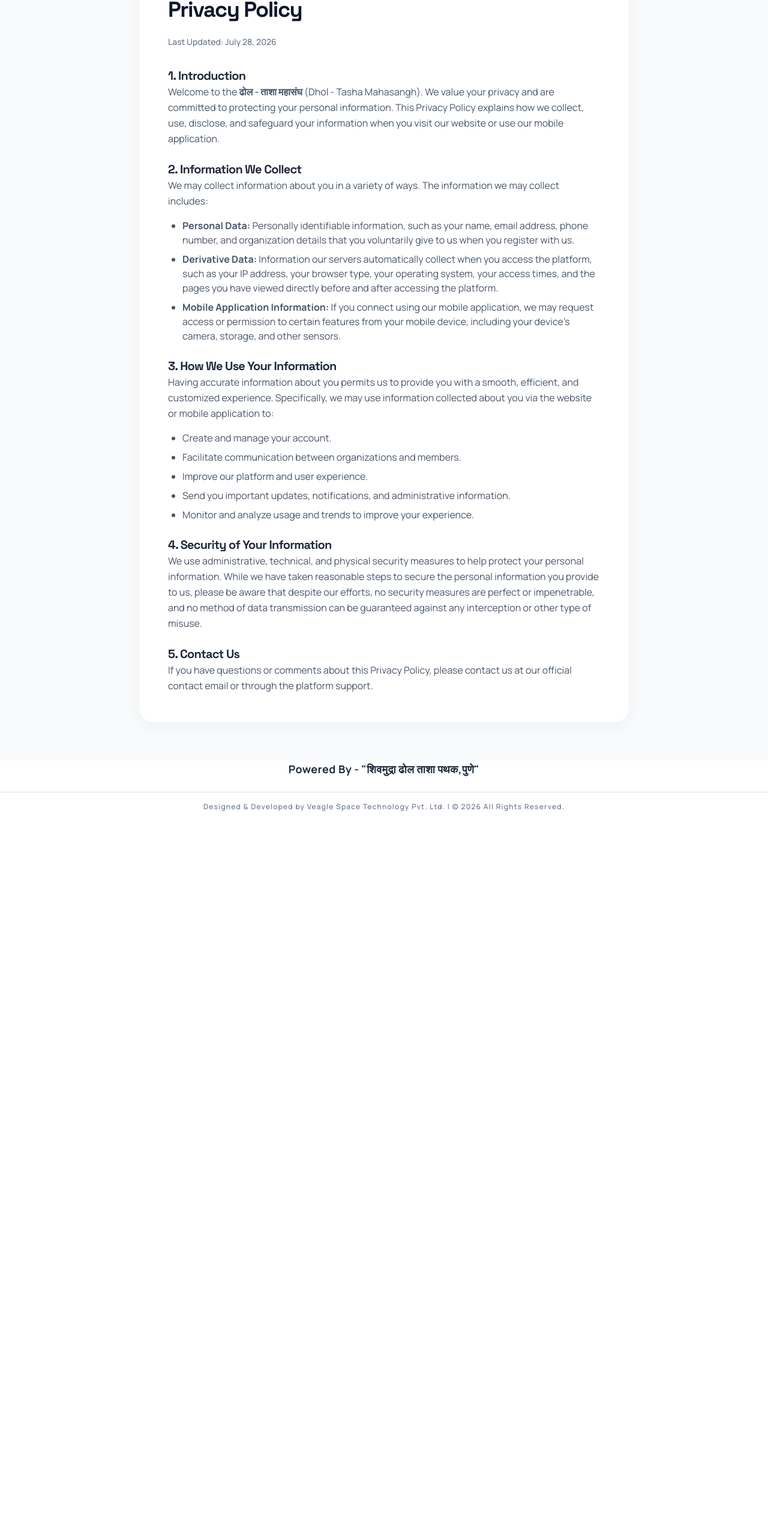
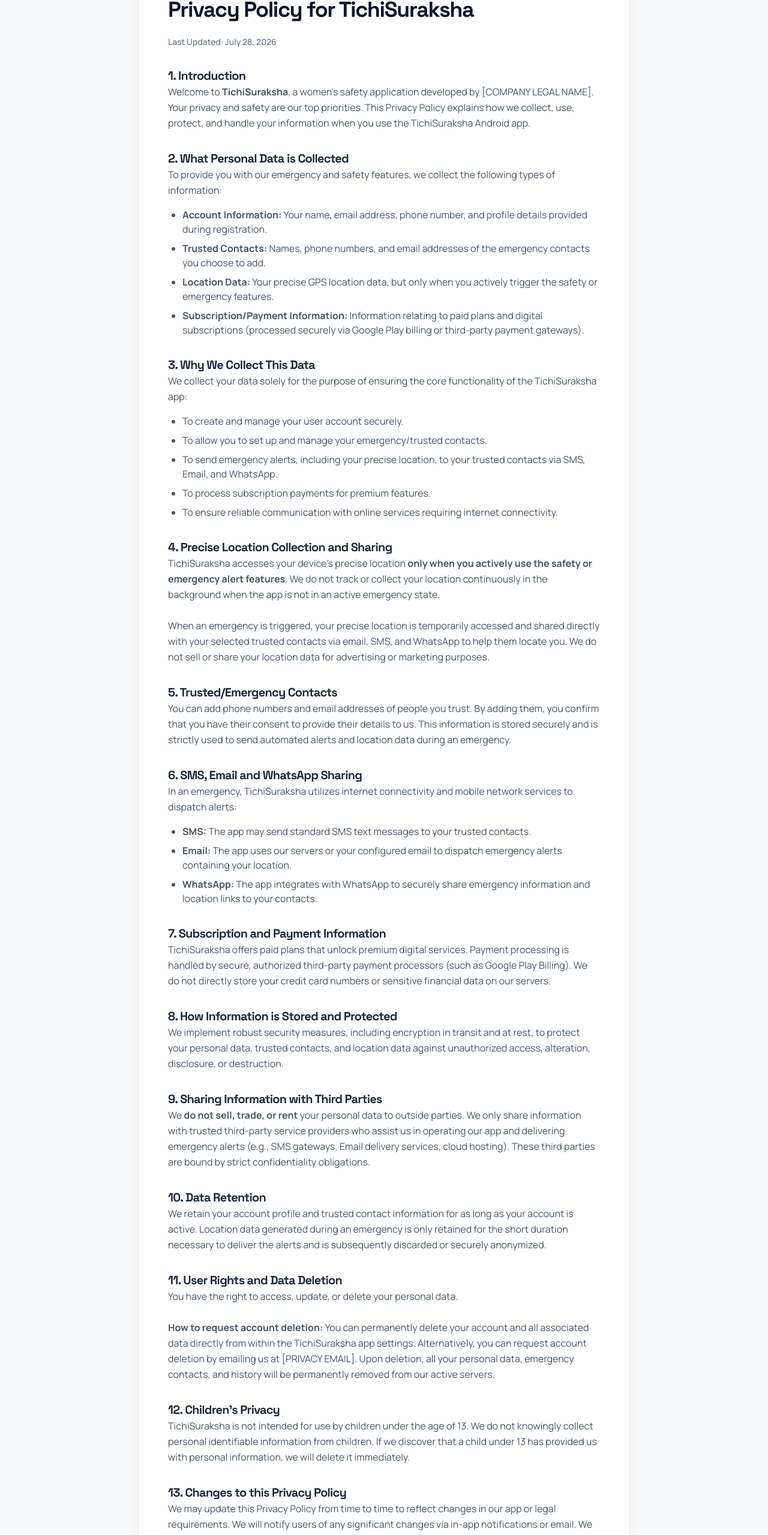
Before and after one commit to veaglespace-Tech/Org-safety, a Next.js app in the folder client/: page /privacy-policy in a window 1280 px wide. Shown: the part 204-2763 px from the top of the page at 60% size. Before the commit the page ends 1581 px from the top, so only its background shows below. Built offline with nearby package versions, Linux system fonts and the light colour scheme; no server answers.

Commit message:
privacy policy

```diff
--- a/client/app/privacy-policy/page.js
+++ b/client/app/privacy-policy/page.js
@@ -3,8 +3,8 @@
 import { ChevronLeft } from "lucide-react";
 
 export const metadata = {
-  title: "Privacy Policy | ढोल - ताशा महासंघ",
-  description: "Privacy Policy for the ढोल - ताशा महासंघ website and mobile application.",
+  title: "Privacy Policy | TichiSuraksha",
+  description: "Privacy Policy for the TichiSuraksha Android application.",
 };
 
 export default function PrivacyPolicyPage() {
@@ -23,65 +23,137 @@
 
         <div className="rounded-3xl bg-white p-8 shadow-[0_8px_30px_rgb(0,0,0,0.04)] dark:bg-slate-900 md:p-12">
           <h1 className="mb-6 text-3xl font-black text-slate-900 dark:text-white md:text-4xl">
-            Privacy Policy
+            Privacy Policy for TichiSuraksha
           </h1>
           <p className="mb-8 text-sm font-medium text-slate-500 dark:text-slate-400">
             Last Updated: {new Date().toLocaleDateString("en-US", { month: "long", day: "numeric", year: "numeric" })}
           </p>
 
-          <div className="prose prose-slate dark:prose-invert max-w-none space-y-6">
+          <div className="prose prose-slate dark:prose-invert max-w-none space-y-8">
+
             <section>
               <h2 className="text-xl font-bold text-slate-800 dark:text-slate-200">1. Introduction</h2>
               <p className="text-slate-600 dark:text-slate-300 leading-relaxed">
-                Welcome to the <strong>ढोल - ताशा महासंघ</strong> (Dhol - Tasha Mahasangh). We value your privacy and are committed to protecting your personal information. This Privacy Policy explains how we collect, use, disclose, and safeguard your information when you visit our website or use our mobile application.
+                Welcome to <strong>TichiSuraksha</strong>, a women's safety application developed by [COMPANY LEGAL NAME]. Your privacy and safety are our top priorities. This Privacy Policy explains how we collect, use, protect, and handle your information when you use the TichiSuraksha Android app.
               </p>
             </section>
 
             <section>
-              <h2 className="text-xl font-bold text-slate-800 dark:text-slate-200">2. Information We Collect</h2>
+              <h2 className="text-xl font-bold text-slate-800 dark:text-slate-200">2. What Personal Data is Collected</h2>
               <p className="text-slate-600 dark:text-slate-300 leading-relaxed">
-                We may collect information about you in a variety of ways. The information we may collect includes:
+                To provide you with our emergency and safety features, we collect the following types of information:
               </p>
               <ul className="mt-4 list-disc space-y-2 pl-6 text-slate-600 dark:text-slate-300">
-                <li>
-                  <strong>Personal Data:</strong> Personally identifiable information, such as your name, email address, phone number, and organization details that you voluntarily give to us when you register with us.
-                </li>
-                <li>
-                  <strong>Derivative Data:</strong> Information our servers automatically collect when you access the platform, such as your IP address, your browser type, your operating system, your access times, and the pages you have viewed directly before and after accessing the platform.
-                </li>
-                <li>
-                  <strong>Mobile Application Information:</strong> If you connect using our mobile application, we may request access or permission to certain features from your mobile device, including your device's camera, storage, and other sensors.
-                </li>
+                <li><strong>Account Information:</strong> Your name, email address, phone number, and profile details provided during registration.</li>
+                <li><strong>Trusted Contacts:</strong> Names, phone numbers, and email addresses of the emergency contacts you choose to add.</li>
+                <li><strong>Location Data:</strong> Your precise GPS location data, but only when you actively trigger the safety or emergency features.</li>
+                <li><strong>Subscription/Payment Information:</strong> Information relating to paid plans and digital subscriptions (processed securely via Google Play billing or third-party payment gateways).</li>
               </ul>
             </section>
 
             <section>
-              <h2 className="text-xl font-bold text-slate-800 dark:text-slate-200">3. How We Use Your Information</h2>
+              <h2 className="text-xl font-bold text-slate-800 dark:text-slate-200">3. Why We Collect This Data</h2>
               <p className="text-slate-600 dark:text-slate-300 leading-relaxed">
-                Having accurate information about you permits us to provide you with a smooth, efficient, and customized experience. Specifically, we may use information collected about you via the website or mobile application to:
+                We collect your data solely for the purpose of ensuring the core functionality of the TichiSuraksha app:
               </p>
               <ul className="mt-4 list-disc space-y-2 pl-6 text-slate-600 dark:text-slate-300">
-                <li>Create and manage your account.</li>
-                <li>Facilitate communication between organizations and members.</li>
-                <li>Improve our platform and user experience.</li>
-                <li>Send you important updates, notifications, and administrative information.</li>
-                <li>Monitor and analyze usage and trends to improve your experience.</li>
+                <li>To create and manage your user account securely.</li>
+                <li>To allow you to set up and manage your emergency/trusted contacts.</li>
+                <li>To send emergency alerts, including your precise location, to your trusted contacts via SMS, Email, and WhatsApp.</li>
+                <li>To process subscription payments for premium features.</li>
+                <li>To ensure reliable communication with online services requiring internet connectivity.</li>
               </ul>
             </section>
 
             <section>
-              <h2 className="text-xl font-bold text-slate-800 dark:text-slate-200">4. Security of Your Information</h2>
+              <h2 className="text-xl font-bold text-slate-800 dark:text-slate-200">4. Precise Location Collection and Sharing</h2>
               <p className="text-slate-600 dark:text-slate-300 leading-relaxed">
-                We use administrative, technical, and physical security measures to help protect your personal information. While we have taken reasonable steps to secure the personal information you provide to us, please be aware that despite our efforts, no security measures are perfect or impenetrable, and no method of data transmission can be guaranteed against any interception or other type of misuse.
+                TichiSuraksha accesses your device's precise location <strong>only when you actively use the safety or emergency alert features</strong>. We do not track or collect your location continuously in the background when the app is not in an active emergency state.
+                <br /><br />
+                When an emergency is triggered, your precise location is temporarily accessed and shared directly with your selected trusted contacts via email, SMS, and WhatsApp to help them locate you. We do not sell or share your location data for advertising or marketing purposes.
               </p>
             </section>
 
             <section>
-              <h2 className="text-xl font-bold text-slate-800 dark:text-slate-200">5. Contact Us</h2>
+              <h2 className="text-xl font-bold text-slate-800 dark:text-slate-200">5. Trusted/Emergency Contacts</h2>
               <p className="text-slate-600 dark:text-slate-300 leading-relaxed">
-                If you have questions or comments about this Privacy Policy, please contact us at our official contact email or through the platform support.
+                You can add phone numbers and email addresses of people you trust. By adding them, you confirm that you have their consent to provide their details to us. This information is stored securely and is strictly used to send automated alerts and location data during an emergency.
               </p>
             </section>
+
+            <section>
+              <h2 className="text-xl font-bold text-slate-800 dark:text-slate-200">6. SMS, Email and WhatsApp Sharing</h2>
+              <p className="text-slate-600 dark:text-slate-300 leading-relaxed">
+                In an emergency, TichiSuraksha utilizes internet connectivity and mobile network services to dispatch alerts:
+              </p>
+              <ul className="mt-4 list-disc space-y-2 pl-6 text-slate-600 dark:text-slate-300">
+                <li><strong>SMS:</strong> The app may send standard SMS text messages to your trusted contacts.</li>
+                <li><strong>Email:</strong> The app uses our servers or your configured email to dispatch emergency alerts containing your location.</li>
+                <li><strong>WhatsApp:</strong> The app integrates with WhatsApp to securely share emergency information and location links to your contacts.</li>
+              </ul>
+            </section>
+
+            <section>
+              <h2 className="text-xl font-bold text-slate-800 dark:text-slate-200">7. Subscription and Payment Information</h2>
+              <p className="text-slate-600 dark:text-slate-300 leading-relaxed">
+                TichiSuraksha offers paid plans that unlock premium digital services. Payment processing is handled by secure, authorized third-party payment processors (such as Google Play Billing). We do not directly store your credit card numbers or sensitive financial data on our servers.
+              </p>
+            </section>
+
+            <section>
+              <h2 className="text-xl font-bold text-slate-800 dark:text-slate-200">8. How Information is Stored and Protected</h2>
+              <p className="text-slate-600 dark:text-slate-300 leading-relaxed">
+                We implement robust security measures, including encryption in transit and at rest, to protect your personal data, trusted contacts, and location data against unauthorized access, alteration, disclosure, or destruction.
+              </p>
+            </section>
+
+            <section>
+              <h2 className="text-xl font-bold text-slate-800 dark:text-slate-200">9. Sharing Information with Third Parties</h2>
+              <p className="text-slate-600 dark:text-slate-300 leading-relaxed">
+                We <strong>do not sell, trade, or rent</strong> your personal data to outside parties. We only share information with trusted third-party service providers who assist us in operating our app and delivering emergency alerts (e.g., SMS gateways, Email delivery services, cloud hosting). These third parties are bound by strict confidentiality obligations.
+              </p>
+            </section>
+
+            <section>
+              <h2 className="text-xl font-bold text-slate-800 dark:text-slate-200">10. Data Retention</h2>
+              <p className="text-slate-600 dark:text-slate-300 leading-relaxed">
+                We retain your account profile and trusted contact information for as long as your account is active. Location data generated during an emergency is only retained for the short duration necessary to deliver the alerts and is subsequently discarded or securely anonymized.
+              </p>
+            </section>
+
+            <section>
+              <h2 className="text-xl font-bold text-slate-800 dark:text-slate-200">11. User Rights and Data Deletion</h2>
+              <p className="text-slate-600 dark:text-slate-300 leading-relaxed">
+                You have the right to access, update, or delete your personal data.
+                <br /><br />
+                <strong>How to request account deletion:</strong> You can permanently delete your account and all associated data directly from within the TichiSuraksha app settings. Alternatively, you can request account deletion by emailing us at [PRIVACY EMAIL]. Upon deletion, all your personal data, emergency contacts, and history will be permanently removed from our active servers.
+              </p>
+            </section>
+
+            <section>
+              <h2 className="text-xl font-bold text-slate-800 dark:text-slate-200">12. Children's Privacy</h2>
+              <p className="text-slate-600 dark:text-slate-300 leading-relaxed">
+                TichiSuraksha is not intended for use by children under the age of 13. We do not knowingly collect personal identifiable information from children. If we discover that a child under 13 has provided us with personal information, we will delete it immediately.
+              </p>
+            </section>
+
+            <section>
+              <h2 className="text-xl font-bold text-slate-800 dark:text-slate-200">13. Changes to this Privacy Policy</h2>
+              <p className="text-slate-600 dark:text-slate-300 leading-relaxed">
+                We may update this Privacy Policy from time to time to reflect changes in our app or legal requirements. We will notify users of any significant changes via in-app notifications or email. We encourage you to review this page periodically.
+              </p>
+            </section>
+
+            <section>
+              <h2 className="text-xl font-bold text-slate-800 dark:text-slate-200">14. Contact Information</h2>
+              <p className="text-slate-600 dark:text-slate-300 leading-relaxed">
+                If you have any questions, concerns, or requests regarding this Privacy Policy or our data practices, please contact us at:
+                <br /><br />
+                <strong>Email:</strong> [PRIVACY EMAIL]<br />
+                <strong>Company:</strong> [COMPANY LEGAL NAME]
+              </p>
+            </section>
+
           </div>
         </div>
       </div>
```
